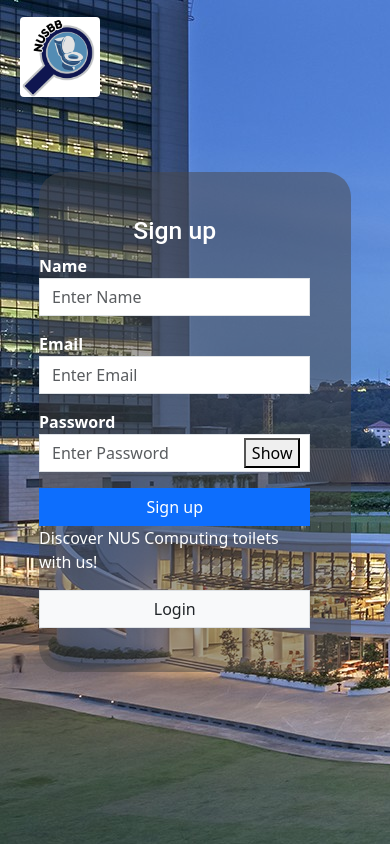
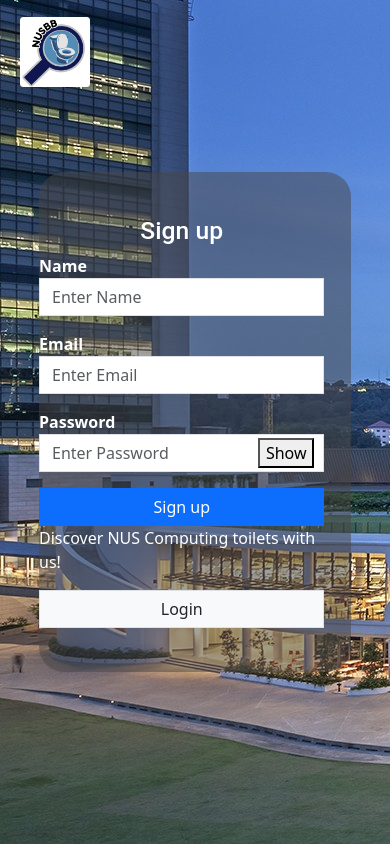
Before and after one commit to jurongWest/testnusbb, a React (Create React App) app in the folder frontend/: page /signup in a window 390 px wide. Built offline with nearby package versions, Linux system fonts and the light colour scheme.

Commit message:
Update test4 file

```diff
--- a/frontend/src/Login.css
+++ b/frontend/src/Login.css
@@ -35,7 +35,7 @@
         border-radius: 25px; /* adjust as needed */
     }
     .login-logo {
-      width: 80px;
+      width: 70px;
       height: auto;
       object-fit: contain;
       position: absolute;
--- a/frontend/src/Signup.css
+++ b/frontend/src/Signup.css
@@ -34,12 +34,8 @@
         height: 500px; /* adjust as needed */
         border-radius: 25px; /* adjust as needed */
     }
-    .move-left {
-        margin-right: 13%;
-        border-radius: 5%;
-    }
     .signup-logo {
-      width: 80px;
+      width: 70px;
       height: auto;
       object-fit: contain;
       position: absolute;
```
